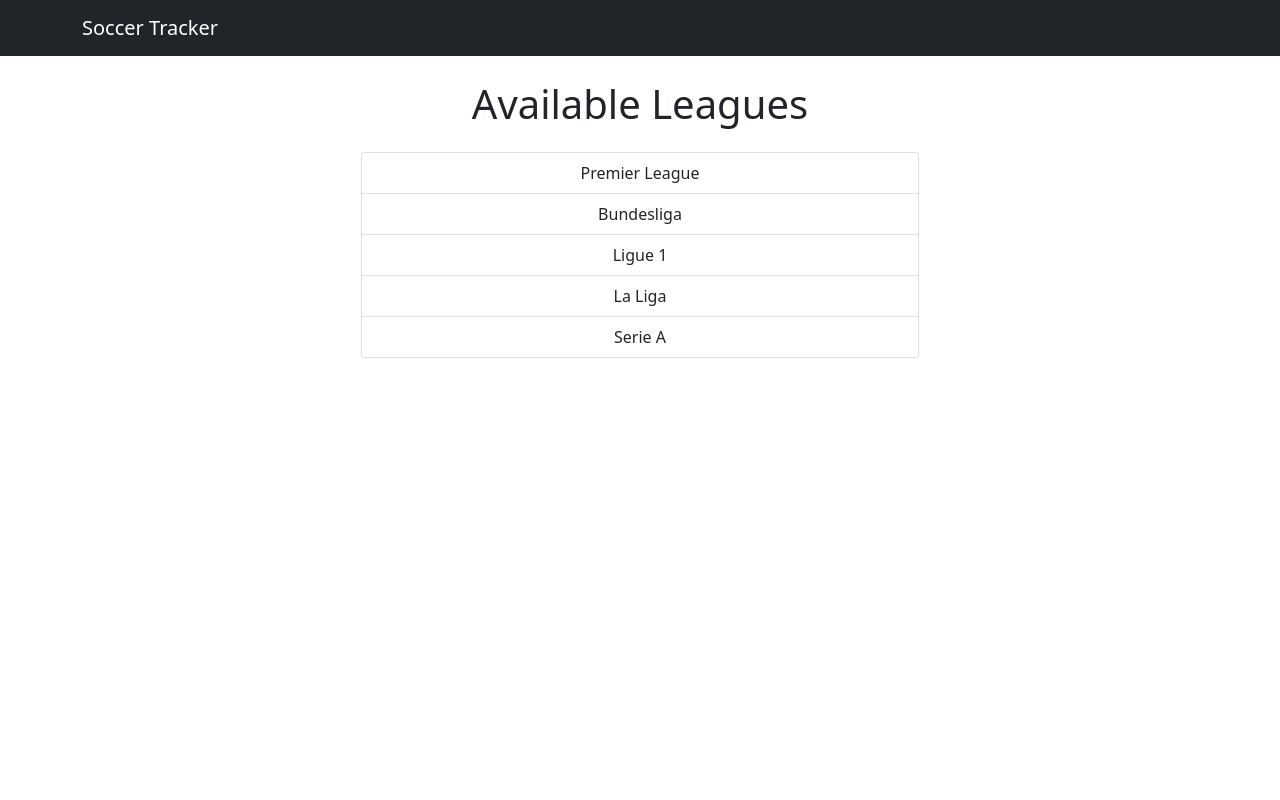
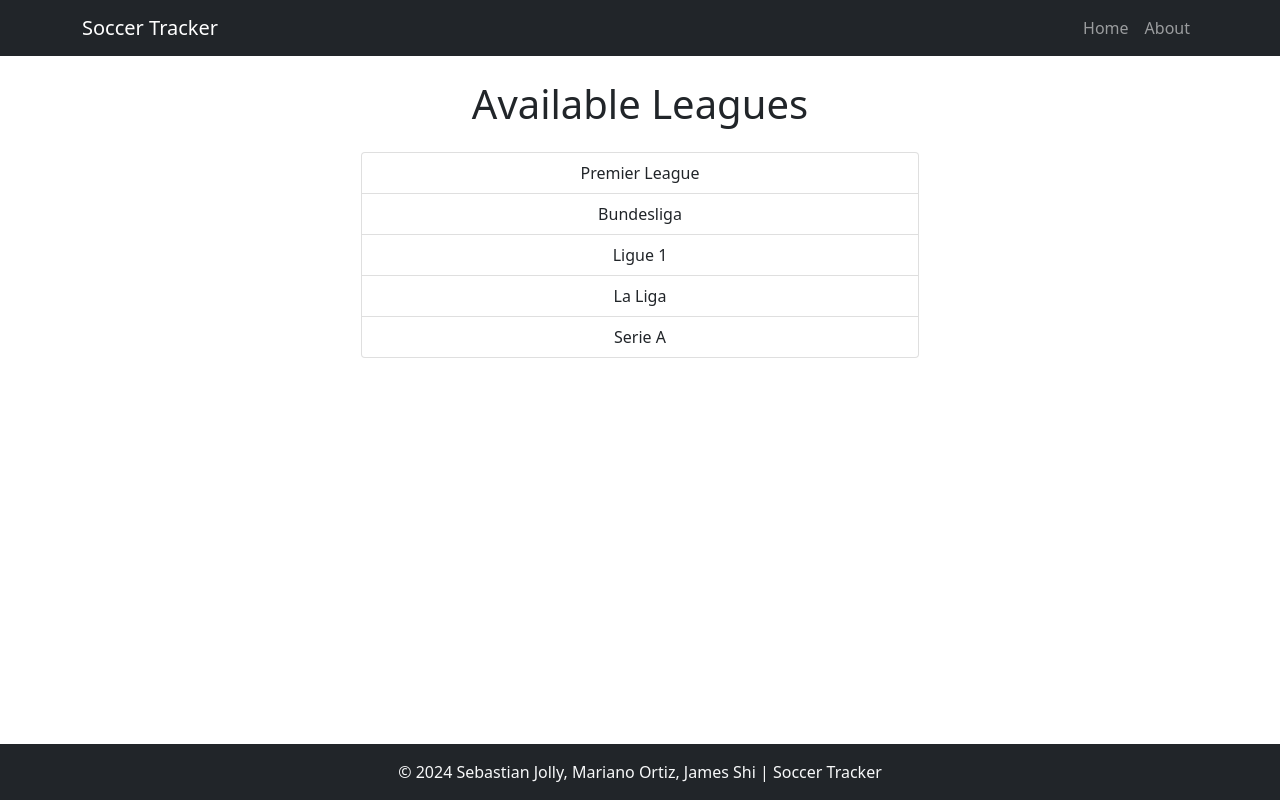
Before and after one commit to sej51/soccer-tracker, a Flask app: page / in a window 1280 px wide. Run offline with Flask 3, Linux system fonts and the light colour scheme.

Commit message:
About page and Footer added

```diff
--- a/app/routes.py
+++ b/app/routes.py
@@ -11,3 +11,7 @@
         {"code": "SA", "name": "Serie A"},
     ]
     return render_template('home.html', leagues=leagues)
+
+@main.route('/about')
+def about():
+    return render_template('about.html')
--- /dev/null
+++ b/app/static/css/styles.css
@@ -0,0 +1,13 @@
+.card {
+    margin: 15px 0;
+}
+
+.card-title {
+    font-size: 1.25rem;
+    font-weight: bold;
+    margin-top: 10px;
+}
+
+.card-text {
+    color: #555;
+}
--- a/app/templates/base.html
+++ b/app/templates/base.html
@@ -5,16 +5,33 @@
     <meta name="viewport" content="width=device-width, initial-scale=1">
     <link href="https://cdn.jsdelivr.net/npm/bootstrap@5.0.0-beta3/dist/css/bootstrap.min.css" rel="stylesheet">
     <title>Soccer Tracker</title>
+    <link rel="stylesheet" href="{{ url_for('static', filename='css/styles.css') }}">
 </head>
-<body>
+<body class="d-flex flex-column min-vh-100">
     <nav class="navbar navbar-expand-lg navbar-dark bg-dark">
         <div class="container">
             <a class="navbar-brand" href="/">Soccer Tracker</a>
+            <button class="navbar-toggler" type="button" data-bs-toggle="collapse" data-bs-target="#navbarNav" aria-controls="navbarNav" aria-expanded="false" aria-label="Toggle navigation">
+                <span class="navbar-toggler-icon"></span>
+            </button>
+            <div class="collapse navbar-collapse" id="navbarNav">
+                <ul class="navbar-nav ms-auto">
+                    <li class="nav-item"><a class="nav-link" href="/">Home</a></li>
+                    <li class="nav-item"><a class="nav-link" href="/about">About</a></li>
+                </ul>
+            </div>
         </div>
     </nav>
-    <main class="container mt-4">
+
+    <main class="flex-grow-1 container my-4">
         {% block content %}
         {% endblock %}
     </main>
+
+    <footer class="bg-dark text-light py-3 mt-auto">
+        <div class="container text-center">
+            &copy; 2024 Sebastian Jolly, Mariano Ortiz, James Shi | Soccer Tracker
+        </div>
+    </footer>
 </body>
 </html>
```
Also changed, not shown: app/templates/about.html (added, +46 -0 lines).
